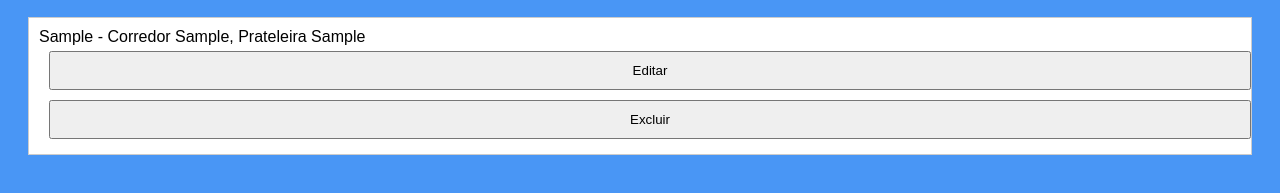
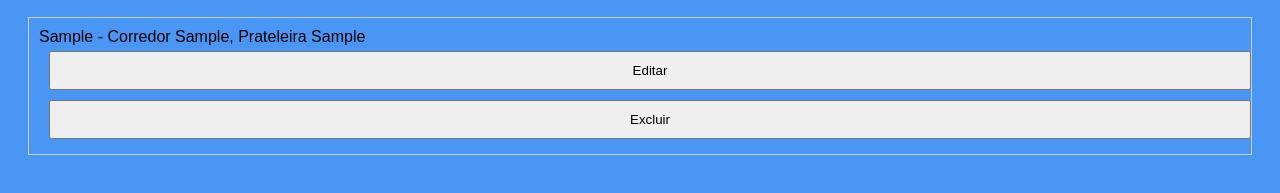
Before and after one commit to raulveronese/ricerca-di-prodotti, a plain HTML site: page index.html in a window 1280 px wide. Both pictures are taken after typing "Sample", "Sample", "Sample" into the empty fields and a click on the button "Salvar". Shown: the part 525-718 px from the top of the page. Drawn offline with Linux system fonts and the light colour scheme.

Commit message:
Update Style.css

```diff
--- a/Style.css
+++ b/Style.css
@@ -21,7 +21,7 @@ ul {
 }
 
 li {
-  background: white;
+  background: #4996f5;
   padding: 10px;
   margin: 5px 0;
   position: relative;
```
